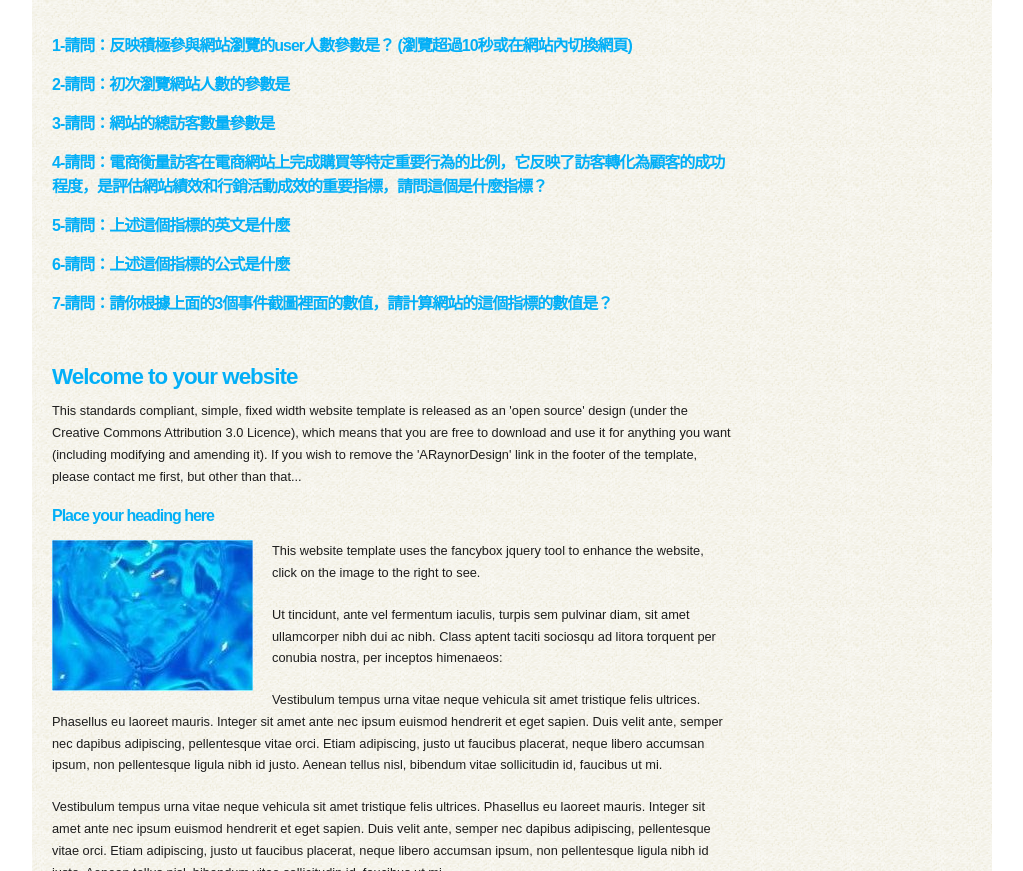
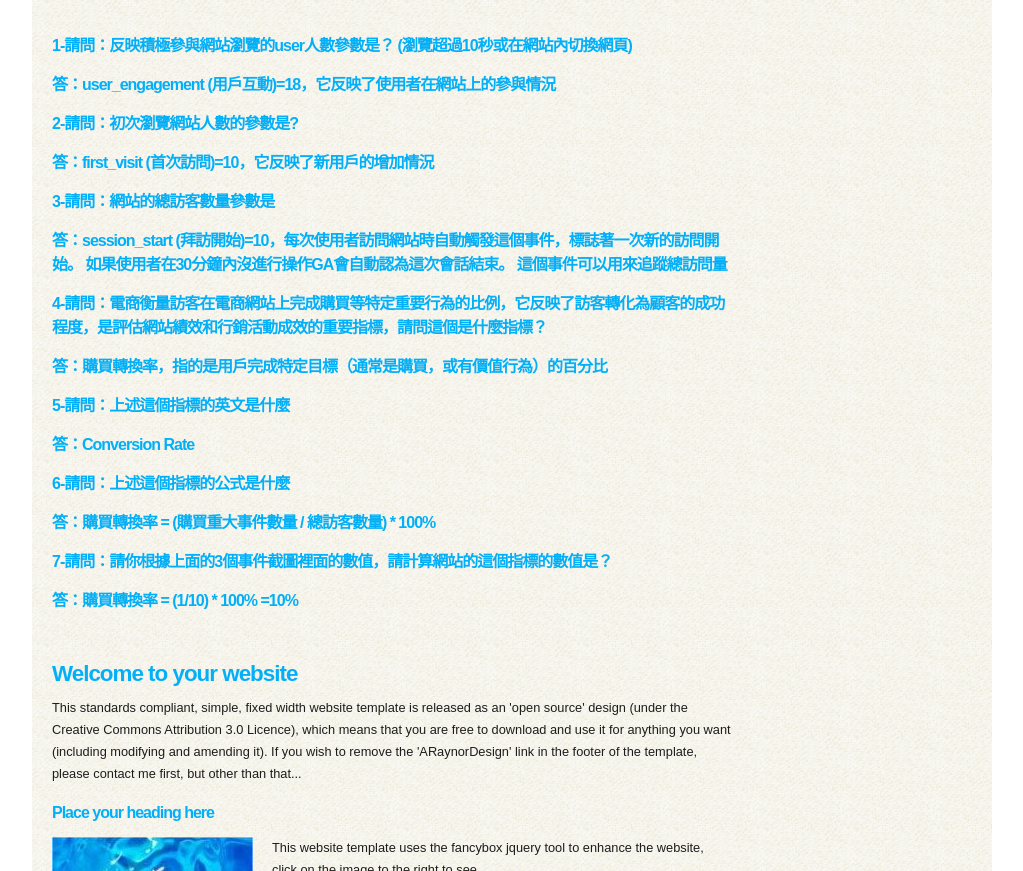
Before and after one commit to lai60092222/midtext, a plain HTML site: page a5.html in a window 1280 px wide. Shown: the part 2357-3228 px from the top of the page, without its empty margins (128-1151 px from the left). Drawn offline with Linux system fonts and the light colour scheme.

Commit message:
Add files via upload

```diff
--- a/a5.html
+++ b/a5.html
@@ -83,12 +83,22 @@
               <a><img src="images/ga4.png" width="90%"></a>
               <p>
                 <h3>1-請問：反映積極參與網站瀏覽的user人數參數是？ (瀏覽超過10秒或在網站內切換網頁)</h3>
-                <h3>2-請問：初次瀏覽網站人數的參數是</h3>
+                <h3>答：user_engagement (用戶互動)=18，它反映了使用者在網站上的參與情況</h3>
+                <h3>2-請問：初次瀏覽網站人數的參數是?</h3>
+                <h3>答：first_visit (首次訪問)=10，它反映了新用戶的增加情況</h3>
                 <h3>3-請問：網站的總訪客數量參數是</h3>
+                <h3>答：session_start (拜訪開始)=10，每次使用者訪問網站時自動觸發這個事件，標誌著一次新的訪問開始。
+                  如果使用者在30分鐘內沒進行操作GA會自動認為這次會話結束。
+                  這個事件可以用來追蹤總訪問量
+                  </h3>
                 <h3>4-請問：電商衡量訪客在電商網站上完成購買等特定重要行為的比例，它反映了訪客轉化為顧客的成功程度，是評估網站績效和行銷活動成效的重要指標，請問這個是什麼指標？</h3>
+                <h3>答：購買轉換率，指的是用戶完成特定目標（通常是購買，或有價值行為）的百分比</h3>
                 <h3>5-請問：上述這個指標的英文是什麼</h3>
+                <h3>答：Conversion Rate</h3>
                 <h3>6-請問：上述這個指標的公式是什麼</h3>
+                <h3>答：購買轉換率 = (購買重大事件數量 / 總訪客數量) * 100%</h3>
                 <h3>7-請問：請你根據上面的3個事件截圖裡面的數值，請計算網站的這個指標的數值是？</h3>
+                <h3>答：購買轉換率 = (1/10) * 100% =10%</h3>
               </p>
 
           <h1>Welcome to your website</h1>
```
Also changed, not shown: a6.html (+28 -0 lines).
